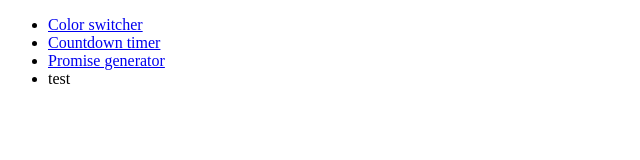
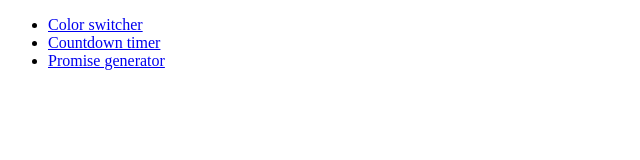
Before and after one commit to lezver/goit-js-hw-09, a plain HTML site: page index.html in a window 1280 px wide. Shown: the full height of the page, 0-640 px from the left. Drawn offline with Linux system fonts and the light colour scheme.

Commit message:
Deploying to gh-pages from @ lezver/goit-js-hw-09@eb27a8f7a599712ea893bc4958fb145c23be76e1 🚀

```diff
--- a/index.html
+++ b/index.html
@@ -1 +1 @@
-<!DOCTYPE html><html lang="en"><head><meta charset="utf-8"><meta name="viewport" content="width=device-width, initial-scale=1.0"><title>Homework 9</title><link rel="stylesheet" href="/goit-js-hw-09/01-color-switcher.2f163a73.css"></head><body> <ul> <li><a href="/goit-js-hw-09/01-color-switcher.html">Color switcher</a></li> <li><a href="/goit-js-hw-09/02-timer.html">Countdown timer</a></li> <li><a href="/goit-js-hw-09/03-promises.html">Promise generator</a></li> <li>test</li> </ul> </body></html>
+<!DOCTYPE html><html lang="en"><head><meta charset="utf-8"><meta name="viewport" content="width=device-width, initial-scale=1.0"><title>Homework 9</title><link rel="stylesheet" href="/goit-js-hw-09/01-color-switcher.2f163a73.css"></head><body> <ul> <li><a href="/goit-js-hw-09/01-color-switcher.html">Color switcher</a></li> <li><a href="/goit-js-hw-09/02-timer.html">Countdown timer</a></li> <li><a href="/goit-js-hw-09/03-promises.html">Promise generator</a></li> </ul> </body></html>
```
